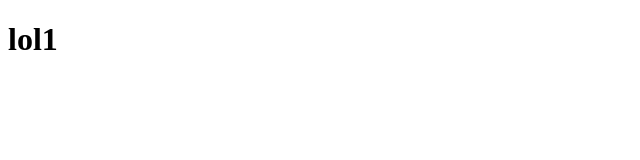
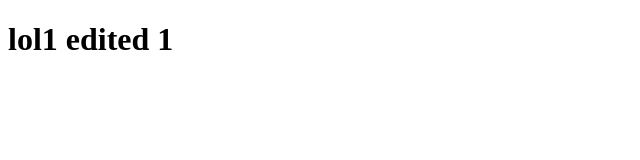
Before and after one commit to Janek003/coursera-test, a plain HTML site: page site/index.html in a window 1280 px wide. Shown: the whole page, without its empty margins (0-640 px from the left). Drawn offline with Linux system fonts and the light colour scheme.

Commit message:
small addition to our page content.

```diff
--- a/site/index.html
+++ b/site/index.html
@@ -4,6 +4,6 @@
 	<title>lol</title>
 </head>
 <body>
-	<h1>lol1</h1>
+	<h1>lol1 edited 1</h1>
 </body>
 </html>
```
